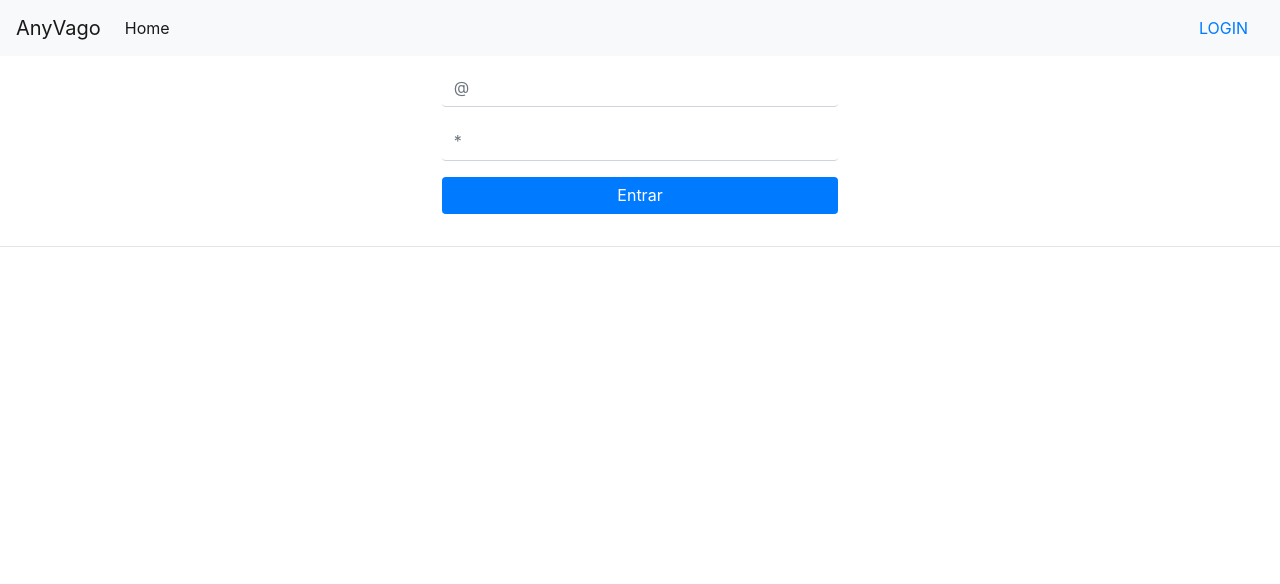
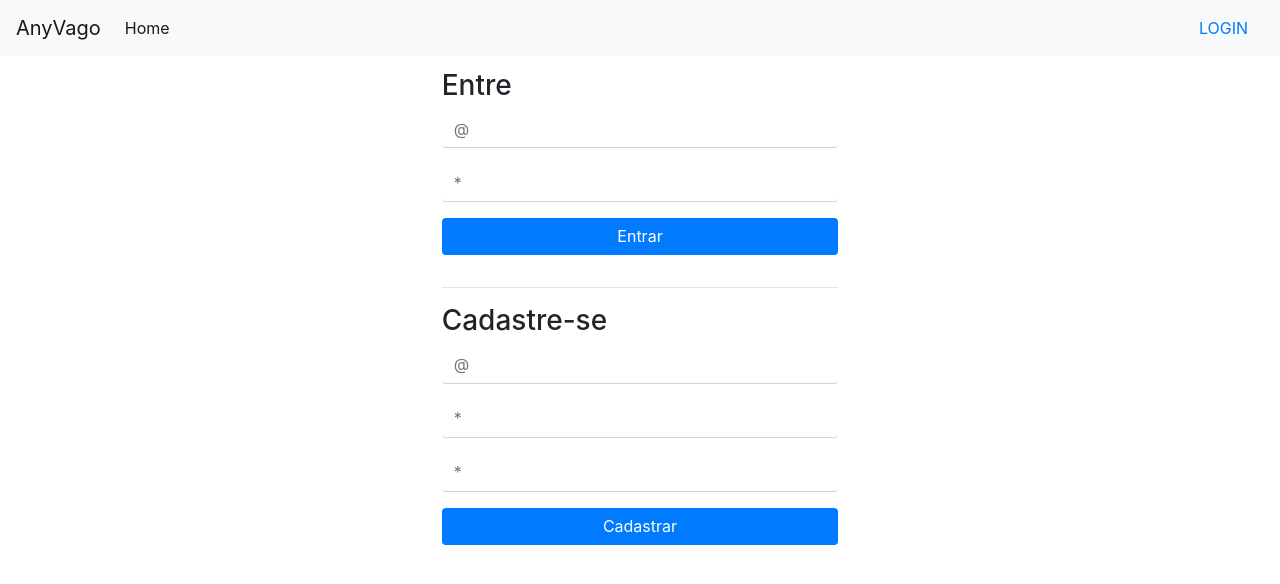
Before and after one commit to IKokiri/FFA-FINAL, an Angular app: page /login in a window 1280 px wide. Shown: the top 584 px of the page. Built offline with nearby package versions, Linux system fonts and the light colour scheme.

Commit message:
adição do serviço de distritos

```diff
--- a/src/app/app.module.ts
+++ b/src/app/app.module.ts
@@ -12,6 +12,7 @@ import { NavComponent } from './components/nav/nav.component';
 import { InfoComponent } from './components/info/info.component';
 import { LocaisComponent } from './components/locais/locais.component';
 import { LocalComponent } from './components/local/local.component';
+import { HttpClientModule } from "@angular/common/http";
 
 @NgModule({
   declarations: [
@@ -29,6 +30,7 @@ import { LocalComponent } from './components/local/local.component';
     BrowserModule,
     AppRoutingModule,
     FormsModule,
+    HttpClientModule
   ],
   providers: [],
   bootstrap: [AppComponent]
--- a/src/app/components/form/form.component.html
+++ b/src/app/components/form/form.component.html
@@ -1,7 +1,10 @@
 <form>
     <div class="form-row">
         <div class="col form-group">
-            <input class="form-control" [(ngModel)]="term" (ngModelChange)="feedback($event)" type="text" name="term" placeholder="Cidade"/>
+            <!-- <input class="form-control" [(ngModel)]="term" (ngModelChange)="feedback($event)" type="text" name="term" placeholder="Cidade"/> -->
+            <select class="form-control" [(ngModel)]="term" (ngModelChange)="feedback($event)" name="term">
+                <option *ngFor="let distrito of distritos" value="{{distrito.nome}}">{{distrito.nome}}</option>
+            </select>
         </div>
     </div>
     <div class="form-row">
--- a/src/app/components/form/form.component.ts
+++ b/src/app/components/form/form.component.ts
@@ -1,4 +1,5 @@
 import { Component, OnInit, Output,EventEmitter } from '@angular/core';
+import {DistritoService} from '../../services/distrito.service'
 
 @Component({
   selector: 'app-form',
@@ -7,10 +8,11 @@ import { Component, OnInit, Output,EventEmitter } from '@angular/core';
 })
 export class FormComponent implements OnInit {
 
-  constructor() { }
+  constructor(private distrito: DistritoService) {}
 
   term : string = "";
   animal : string = "";
+  distritos;
 
   animais = [
     {
@@ -30,8 +32,13 @@ export class FormComponent implements OnInit {
     },
   ]
 
+
+
   ngOnInit(): void {
 
+    this.distrito.getDistritos().subscribe(data => {
+      this.distritos = data;
+    });
   }
 
 
--- a/src/app/components/home/home.component.ts
+++ b/src/app/components/home/home.component.ts
@@ -7,9 +7,10 @@ import { Component, OnInit } from '@angular/core';
 })
 export class HomeComponent implements OnInit {
 
-  constructor() { }
+  constructor() {}
 
   ngOnInit(): void {
+
   }
 
 }
--- a/src/app/components/locais/locais.component.ts
+++ b/src/app/components/locais/locais.component.ts
@@ -84,19 +84,21 @@ export class LocaisComponent implements OnInit {
 
   onChange(event) {
 
+    let term = event.term.toLowerCase()
+
     this.filtro = this.locais.filter(local => {
 
-      if(event.term == "" && event.animal == ""){
+      if(term == "" && event.animal == ""){
         return local.cidade;
       }else{
 
-        if (local.animaisPermitidos.includes(event.animal) && event.term == "")
+        if (local.animaisPermitidos.includes(event.animal) && term == "")
           return local.cidade;
 
-        if(local.cidade.toLowerCase().indexOf(event.term) > -1 && event.animal == "")
+        if(local.cidade.toLowerCase().indexOf(term) > -1 && event.animal == "")
           return local.cidade
 
-        if (local.animaisPermitidos.includes(event.animal) && local.cidade.toLowerCase().indexOf(event.term) > -1)
+        if (local.animaisPermitidos.includes(event.animal) && local.cidade.toLowerCase().indexOf(term) > -1)
           return local.cidade;
       }
     });
--- a/src/app/components/login/login.component.html
+++ b/src/app/components/login/login.component.html
@@ -1,6 +1,6 @@
-
-<div>
-    <form class="col-md-4 offset-4">
+<div class="col-md-4 offset-4">
+    <h3>Entre</h3>
+    <form >
         <div class="form-row">
             <div class="col form-group">
                 <input class="form-control" type="email" name="email" id="email" placeholder="@" autocomplete="off">
@@ -19,5 +19,33 @@
             </div>
         </div>
     </form>
-<hr/>
+    <hr/>
+    <h3>
+        Cadastre-se
+    </h3>
+    <form >
+        <div class="form-row">
+            <div class="col form-group">
+                <input class="form-control" type="email" name="email" id="email" placeholder="@" autocomplete="off">
+            </div>
+        </div>
+
+        <div class="form-row">
+            <div class="col form-group">
+                <input class="form-control" type="password" name="password" id="password" placeholder="*" autocomplete="off">
+            </div>
+        </div>
+
+        <div class="form-row">
+            <div class="col form-group">
+                <input class="form-control" type="password" name="password" id="password" placeholder="*" autocomplete="off">
+            </div>
+        </div>
+
+        <div class="form-row">
+            <div class="col form-group">
+                <input class="btn btn-primary btn-block" type="button" value="Cadastrar">
+            </div>
+        </div>
+    </form>
 </div>
--- /dev/null
+++ b/src/app/services/distrito.service.ts
@@ -0,0 +1,15 @@
+import { Injectable } from '@angular/core';
+import { Observable } from "rxjs";
+import { HttpClient } from "@angular/common/http";
+
+@Injectable({
+  providedIn: 'root'
+})
+export class DistritoService {
+
+  constructor(private http: HttpClient) {}
+
+  getDistritos() {
+    return this.http.get("https://servicodados.ibge.gov.br/api/v1/localidades/estados/MG/distritos");
+  }
+}
```
Also changed, not shown: 1 other file (tests, documents, lock files or other folders).
